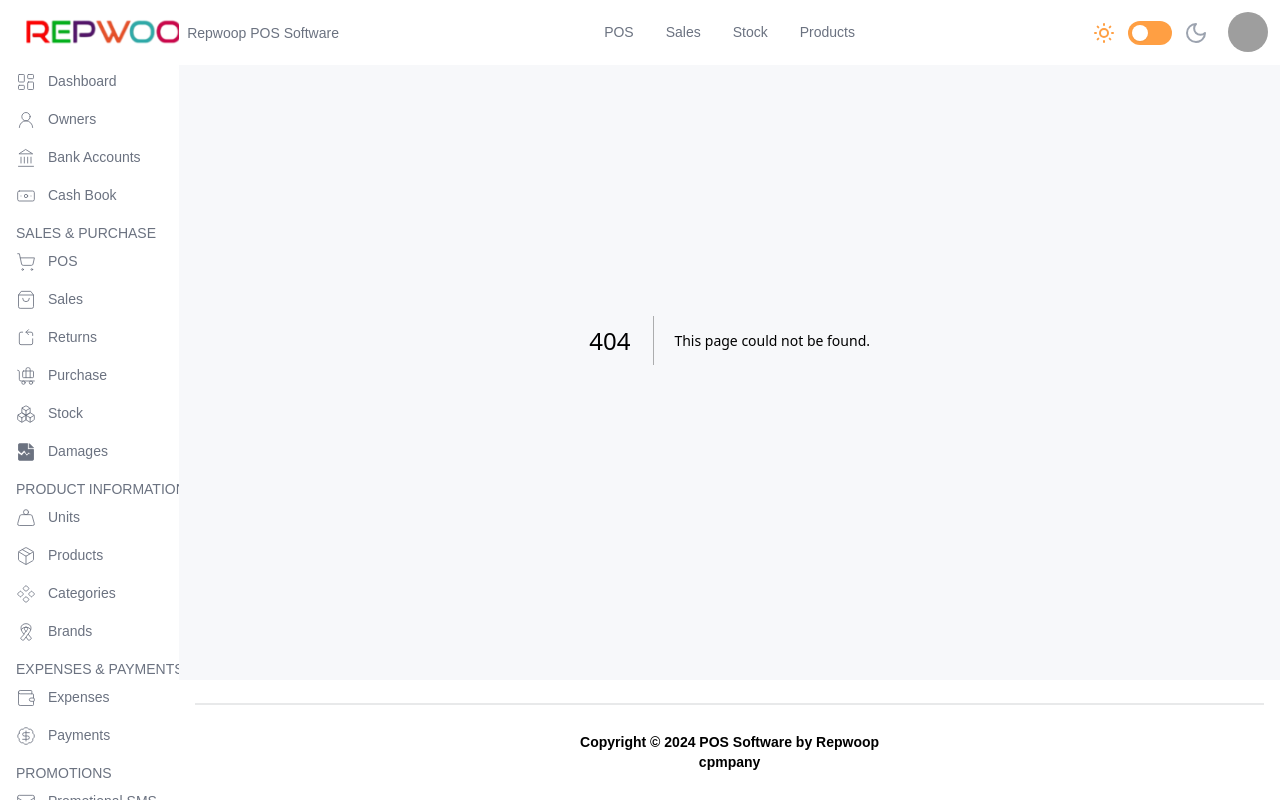
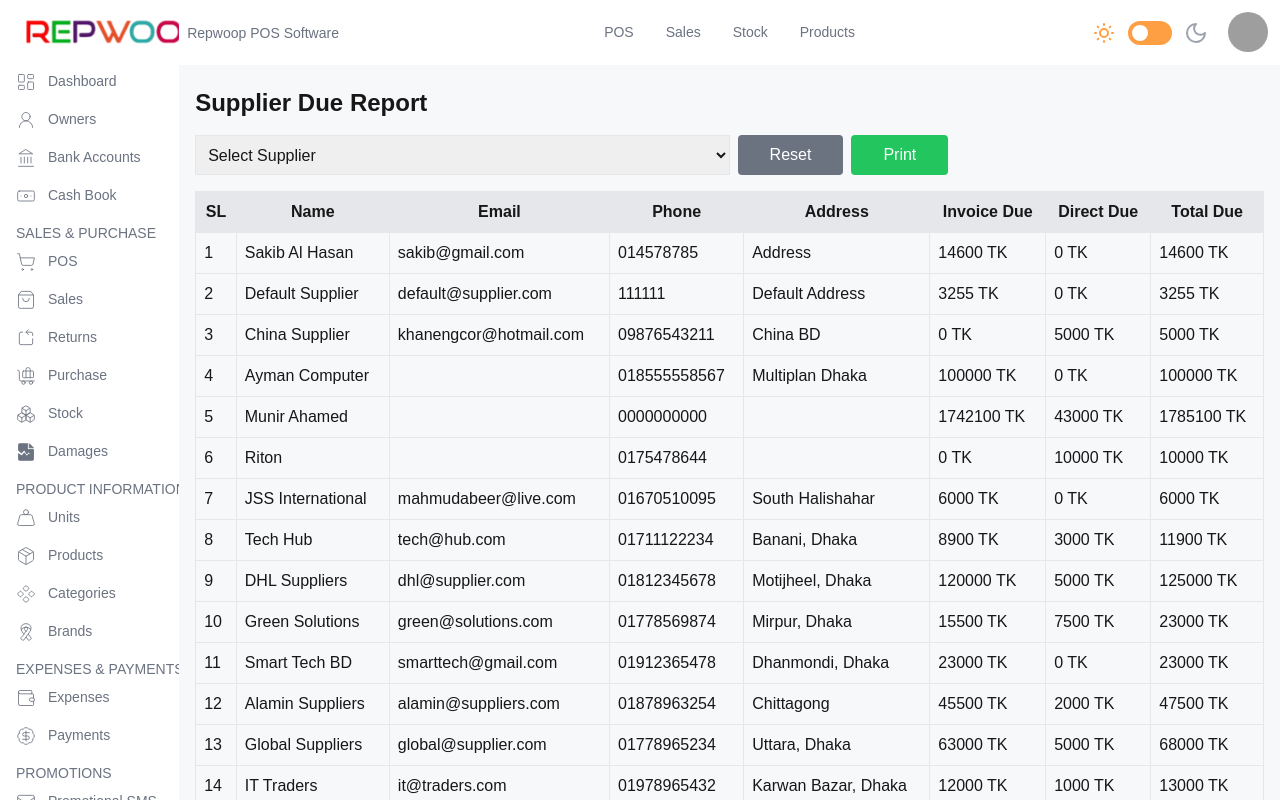
Before and after one commit to md-asif-iqbal/RepWoop-POS-system, a Next.js app: page /Supplier-Due-Report in a window 1280 px wide. Before the commit this address had no page. Built offline with nearby package versions, Linux system fonts and the light colour scheme; grey boxes are pictures that could not be loaded.

Commit message:
Supplier Due Report part done

```diff
--- /dev/null
+++ b/app/Supplier-Due-Report/page.jsx
@@ -0,0 +1,156 @@
+"use client"
+import React, { useState } from 'react';
+
+export default function SupplierDueReport() {
+    const data = [
+        { id: 1, name: 'Sakib Al Hasan', email: 'sakib@gmail.com', phone: '014578785', address: 'Address', invoiceDue: 14600, directDue: 0 },
+        { id: 2, name: 'Default Supplier', email: 'default@supplier.com', phone: '111111', address: 'Default Address', invoiceDue: 3255, directDue: 0 },
+        { id: 3, name: 'China Supplier', email: 'khanengcor@hotmail.com', phone: '09876543211', address: 'China BD', invoiceDue: 0, directDue: 5000 },
+        { id: 4, name: 'Ayman Computer', email: '', phone: '018555558567', address: 'Multiplan Dhaka', invoiceDue: 100000, directDue: 0 },
+        { id: 5, name: 'Munir Ahamed', email: '', phone: '0000000000', address: '', invoiceDue: 1742100, directDue: 43000 },
+        { id: 6, name: 'Riton', email: '', phone: '0175478644', address: '', invoiceDue: 0, directDue: 10000 },
+        { id: 7, name: 'JSS International', email: 'mahmudabeer@live.com', phone: '01670510095', address: 'South Halishahar', invoiceDue: 6000, directDue: 0 },
+        { id: 8, name: 'Tech Hub', email: 'tech@hub.com', phone: '01711122234', address: 'Banani, Dhaka', invoiceDue: 8900, directDue: 3000 },
+        { id: 9, name: 'DHL Suppliers', email: 'dhl@supplier.com', phone: '01812345678', address: 'Motijheel, Dhaka', invoiceDue: 120000, directDue: 5000 },
+        { id: 10, name: 'Green Solutions', email: 'green@solutions.com', phone: '01778569874', address: 'Mirpur, Dhaka', invoiceDue: 15500, directDue: 7500 },
+        { id: 11, name: 'Smart Tech BD', email: 'smarttech@gmail.com', phone: '01912365478', address: 'Dhanmondi, Dhaka', invoiceDue: 23000, directDue: 0 },
+        { id: 12, name: 'Alamin Suppliers', email: 'alamin@suppliers.com', phone: '01878963254', address: 'Chittagong', invoiceDue: 45500, directDue: 2000 },
+        { id: 13, name: 'Global Suppliers', email: 'global@supplier.com', phone: '01778965234', address: 'Uttara, Dhaka', invoiceDue: 63000, directDue: 5000 },
+        { id: 14, name: 'IT Traders', email: 'it@traders.com', phone: '01978965432', address: 'Karwan Bazar, Dhaka', invoiceDue: 12000, directDue: 1000 },
+        { id: 15, name: 'Phoenix BD', email: 'phoenix@supplier.com', phone: '01674563289', address: 'Gulshan, Dhaka', invoiceDue: 32000, directDue: 500 },
+        { id: 16, name: 'Top Traders', email: 'toptraders@gmail.com', phone: '01789653241', address: 'Banani, Dhaka', invoiceDue: 16500, directDue: 0 },
+        { id: 17, name: 'Infinity Tech', email: 'infinitytech@supplier.com', phone: '01896543210', address: 'Dhaka', invoiceDue: 43000, directDue: 10000 },
+        { id: 18, name: 'Pro Suppliers', email: 'prosuppliers@gmail.com', phone: '01956478213', address: 'Dhanmondi, Dhaka', invoiceDue: 52000, directDue: 3000 },
+        { id: 19, name: 'Elite Traders', email: 'elite@traders.com', phone: '01893214567', address: 'Uttara, Dhaka', invoiceDue: 7000, directDue: 0 },
+        { id: 20, name: 'Royal Supplies', email: 'royal@supplies.com', phone: '01678963214', address: 'Barisal', invoiceDue: 15000, directDue: 5000 },
+        { id: 21, name: 'Fast Track Traders', email: 'fasttrack@supplier.com', phone: '01715965432', address: 'Sylhet', invoiceDue: 45000, directDue: 1000 },
+        { id: 22, name: 'Metro Suppliers', email: 'metro@supplier.com', phone: '01715965432', address: 'Motijheel, Dhaka', invoiceDue: 65000, directDue: 2000 },
+        { id: 23, name: 'Sunshine Traders', email: 'sunshine@traders.com', phone: '01715995432', address: 'Gulshan, Dhaka', invoiceDue: 32000, directDue: 2000 },
+        { id: 24, name: 'Innovative Supplies', email: 'innovative@supplies.com', phone: '01876543211', address: 'Banani, Dhaka', invoiceDue: 8000, directDue: 1500 },
+        { id: 25, name: 'Advanced Tech', email: 'advanced@tech.com', phone: '01678549823', address: 'Barisal', invoiceDue: 75000, directDue: 10000 },
+        { id: 26, name: 'Smart Innovations', email: 'smart@innovations.com', phone: '01989562347', address: 'Sylhet', invoiceDue: 54000, directDue: 3000 },
+        { id: 27, name: 'Solution Suppliers', email: 'solution@supplier.com', phone: '01989563214', address: 'Gazipur', invoiceDue: 8000, directDue: 1000 },
+      ];
+
+      const [currentPage, setCurrentPage] = useState(1);
+      const [filteredData, setFilteredData] = useState(data);
+      const itemsPerPage = 20; // Set items per page for pagination
+
+      // Generate unique names for the dropdown
+      const uniqueNames = [...new Set(data.map((supplier) => supplier.name))];
+
+      // Handle filtering when supplier name is selected
+      const handleSupplierChange = (supplierName) => {
+        if (supplierName) {
+          const filtered = data.filter(item => item.name === supplierName);
+          setFilteredData(filtered);
+        } else {
+          setFilteredData(data);
+        }
+        setCurrentPage(1); // Reset to first page after filtering
+      };
+
+      // Reset the filter
+      const resetFilter = () => {
+        setFilteredData(data);
+        setCurrentPage(1); // Reset to first page after resetting
+      };
+
+      // Pagination logic
+      const indexOfLastItem = currentPage * itemsPerPage;
+      const indexOfFirstItem = indexOfLastItem - itemsPerPage;
+      const currentData = filteredData.slice(indexOfFirstItem, indexOfLastItem);
+      const totalPages = Math.ceil(filteredData.length / itemsPerPage);
+
+      const handlePageChange = (pageNumber) => {
+        setCurrentPage(pageNumber);
+      };
+      // Print functionality
+  const handlePrint = () => {
+    const printContent = document.getElementById("table-to-print").outerHTML;
+    const newWindow = window.open('', '_blank');
+    newWindow.document.write(`
+      <html>
+        <head>
+          <title>Customer Information</title>
+          <style>
+            body { font-family: Arial, sans-serif; }
+            table { border-collapse: collapse; width: 100%; }
+            th, td { border: 1px solid #000; padding: 8px; text-align: left; }
+          </style>
+        </head>
+        <body onload="window.print()">
+          ${printContent.replace(/<th>Actions<\/th>.*?<\/tr>/, '')} <!-- Remove the Actions column -->
+        </body>
+      </html>
+    `);
+    newWindow.document.close();
+  };
+  return (
+    <div className="container mx-auto px-4 py-8 md:mt-[5%] mt-[15%]">
+    <h1 className="text-2xl font-bold mb-4">Supplier Due Report</h1>
+
+    <div className="flex flex-wrap justify-between items-center mb-4">
+      <div className="flex space-x-2 w-full md:w-full">
+        <select
+          onChange={(e) => handleSupplierChange(e.target.value)}
+          className="border p-2 w-full md:w-1/2"
+        >
+          <option value="">Select Supplier</option>
+          {uniqueNames.map((name, index) => (
+            <option key={index} value={name}>
+              {name}
+            </option>
+          ))}
+        </select>
+
+        <button onClick={resetFilter} className="bg-gray-500 text-white px-8 py-2 rounded">Reset</button>
+        <button onClick={handlePrint} className="bg-green-500 text-white px-8 py-2 rounded ">Print</button>
+      </div>
+
+    </div>
+
+    <table id='table-to-print' className="table-auto w-full border-collapse border">
+      <thead>
+        <tr className="bg-gray-200">
+          <th className="border p-2">SL</th>
+          <th className="border p-2">Name</th>
+          <th className="border p-2">Email</th>
+          <th className="border p-2">Phone</th>
+          <th className="border p-2">Address</th>
+          <th className="border p-2">Invoice Due</th>
+          <th className="border p-2">Direct Due</th>
+          <th className="border p-2">Total Due</th>
+        </tr>
+      </thead>
+      <tbody>
+        {currentData.map((item) => (
+          <tr key={item.id}>
+            <td className="border p-2">{item.id}</td>
+            <td className="border p-2">{item.name}</td>
+            <td className="border p-2">{item.email}</td>
+            <td className="border p-2">{item.phone}</td>
+            <td className="border p-2">{item.address}</td>
+            <td className="border p-2">{item.invoiceDue} TK</td>
+            <td className="border p-2">{item.directDue} TK</td>
+            <td className="border p-2">{item.invoiceDue + item.directDue} TK</td> {/* Calculating Total Due */}
+          </tr>
+        ))}
+      </tbody>
+    </table>
+
+    {/* Pagination */}
+    <div className="flex justify-center mt-4 space-x-2">
+      {Array.from({ length: totalPages }, (_, i) => (
+        <button
+          key={i}
+          onClick={() => handlePageChange(i + 1)}
+          className={`px-4 py-2 ${currentPage === i + 1 ? 'bg-blue-500 text-white' : 'bg-gray-300'}`}
+        >
+          {i + 1}
+        </button>
+      ))}
+    </div>
+  </div>
+  )
+}
```
